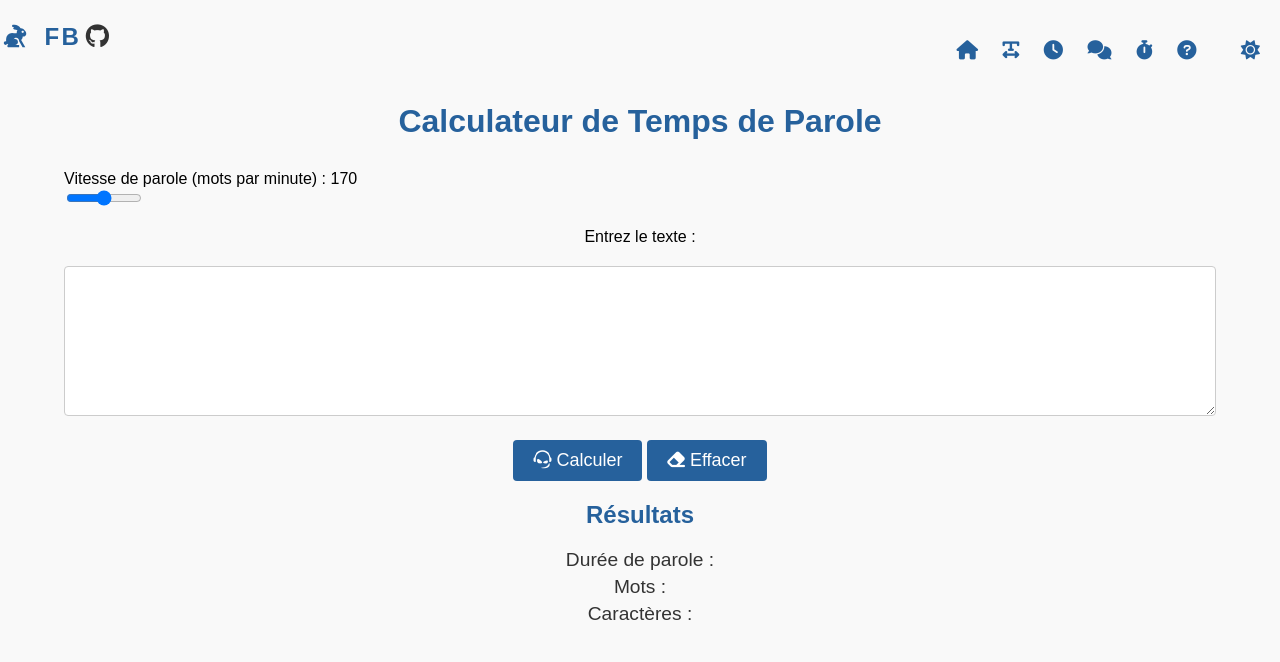
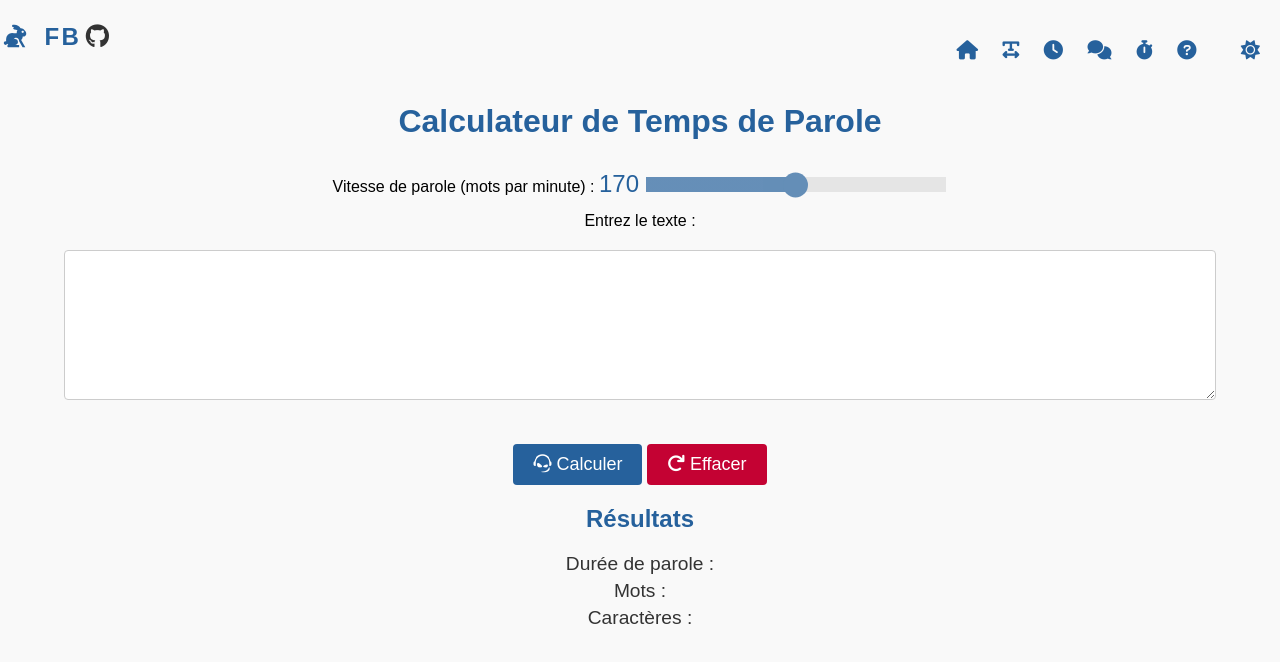
Before and after one commit to fabburst/ClozeTest, a plain HTML site: page speech.html in a window 1280 px wide. Drawn offline with Linux system fonts and the light colour scheme.

Commit message:
Refactored speech.html :
- Updated the slider control to match the style used in pomodoro.html.
- Added 20px spacing below the slider to create visual separation.
- Updated the "Clear" button to match the style of the "Reset" button from pomodoro.html, including the red background color and hover effect.
- Ensured consistent UI design and improved user experience by aligning the visual elements with those used in the pomodoro page.

```diff
--- a/speech.html
+++ b/speech.html
@@ -23,7 +23,6 @@
             margin-bottom: 10px;
             color: #26619c;
         }
-
 
         /* Bandeau de navigation */
         .navbar {
@@ -74,6 +73,7 @@
             height: 150px;
             padding: 15px;
             margin-top: 20px;
+            margin-bottom: 20px; /* Espace ajouté au-dessus du textarea */
             border: 1px solid #ccc;
             border-radius: 4px;
             font-size: 16px;
@@ -108,16 +108,71 @@
             margin: 5px 0;
             color: #333;
         }
-          /* Slider positioned under label */
-          #slider-container {
-            display: flex;
-            flex-direction: column;
-            align-items: flex-start;
-            margin-bottom: 20px;
+
+        /* Style personnalisé pour le slider */
+        #speechSpeed {
+            -webkit-appearance: none;
+            width: 300px;
+            height: 15px;
+            background: linear-gradient(to right, #26619c 50%, #ddd 50%);
+            outline: none;
+            opacity: 0.7;
+            transition: opacity .15s ease-in-out, background 0.3s ease-in-out;
+            margin-bottom: 20px; /* Espace ajouté sous le slider */
         }
-        #speechSpeed {
-            width: 2cm; /* Slider length set to 2 cm */
+
+        #speechSpeed:hover {
+            opacity: 1;
         }
+
+        #speechSpeed::-webkit-slider-runnable-track {
+            width: 100%;
+            height: 15px;
+            cursor: pointer;
+            background: transparent; /* background transparent to allow JS control */
+            border-radius: 10px;
+            border: 0;
+        }
+
+        #speechSpeed::-webkit-slider-thumb {
+            -webkit-appearance: none;
+            appearance: none;
+            width: 25px;
+            height: 25px;
+            background: #26619c;
+            border-radius: 50%;
+            cursor: pointer;
+            position: relative;
+            top: 50%;  /* Alignement vertical */
+            transform: translateY(-50%); /* Centrage vertical */
+        }
+
+        #speechSpeed::-moz-range-track {
+            width: 100%;
+            height: 15px;
+            cursor: pointer;
+            background: transparent; /* background transparent to allow JS control */
+            border-radius: 10px;
+            border: 0;
+        }
+
+        #speechSpeed::-moz-range-thumb {
+            width: 25px;
+            height: 25px;
+            background: #26619c;
+            border-radius: 50%;
+            cursor: pointer;
+            position: relative;
+            top: 50%;  /* Alignement vertical */
+            transform: translateY(-50%); /* Centrage vertical */
+        }
+
+        #speedValue {
+            font-size: 24px;
+            color: #26619c;
+            margin-top: 10px;
+        }
+
         /* Mode sombre */
         body.dark-mode {
             background-color: #121212;
@@ -135,9 +190,17 @@
         .dark-mode .fa-button:hover {
             color: #25303B;
         }
+
+        /* Style pour le bouton Effacer */
+        #clear-button {
+            background-color: #c40233;
+            color: white;
+        }
+
+        #clear-button:hover {
+            background-color: #a00128;
+        }
     </style>
-
-
 </head>
 <body>
  <!-- Bandeau de navigation -->
@@ -174,8 +237,10 @@
         <label for="inputText">Entrez le texte :</label>
         <textarea id="inputText" rows="5"></textarea>
 
+        <div class="buttons">
             <button onclick="calculate()"><i class="fa-brands fa-teamspeak"></i> Calculer</button>
-        <button onclick="clearTextArea()"><i class="fas fa-eraser"></i> Effacer</button>
+            <button id="clear-button" onclick="clearTextArea()"><i class="fas fa-redo"></i> Effacer</button>
+        </div>
 
         <h2>Résultats</h2>
         <p id="resultTime">Durée de parole : </p>
@@ -202,6 +267,7 @@
 
         function updateSpeedValue(value) {
             document.getElementById("speedValue").textContent = value;
+            updateSliderBackground(document.getElementById('speechSpeed'));
         }
 
         function calculate() {
@@ -223,11 +289,17 @@
             document.getElementById("resultWords").innerText = `${translation.words} ${wordsCount}`;
             document.getElementById("resultCharacters").innerText = `${translation.characters} ${charactersCount}`;
         }
+
         function clearTextArea() {
             document.getElementById("inputText").value = "";
             document.getElementById("resultTime").innerText = "Durée de parole : ";
             document.getElementById("resultWords").innerText = "Mots : ";
             document.getElementById("resultCharacters").innerText = "Caractères : ";
+        }
+
+        function updateSliderBackground(slider) {
+            const value = (slider.value - slider.min) / (slider.max - slider.min) * 100;
+            slider.style.background = `linear-gradient(to right, #26619c ${value}%, #ddd ${value}%)`;
         }
 
         document.addEventListener('DOMContentLoaded', function () {
@@ -254,6 +326,12 @@
                     localStorage.setItem('darkMode', 'disabled');
                 }
             });
+
+            document.getElementById('speechSpeed').addEventListener('input', function() {
+                updateSpeedValue(this.value);
+            });
+
+            updateSliderBackground(document.getElementById('speechSpeed'));
         });
     </script>
 
```
Lines whose indentation alone changed are shown as unchanged.
